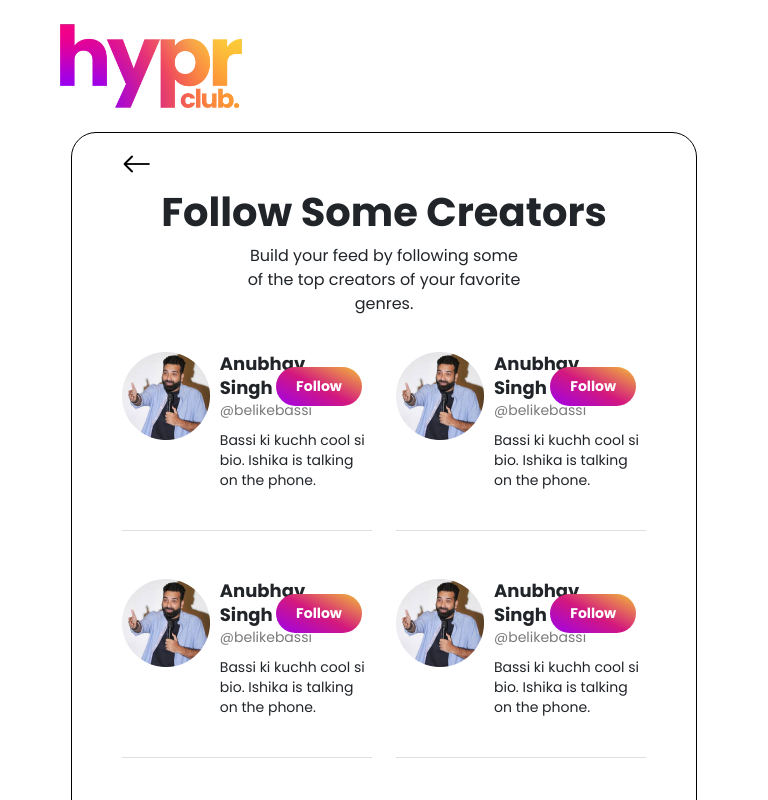
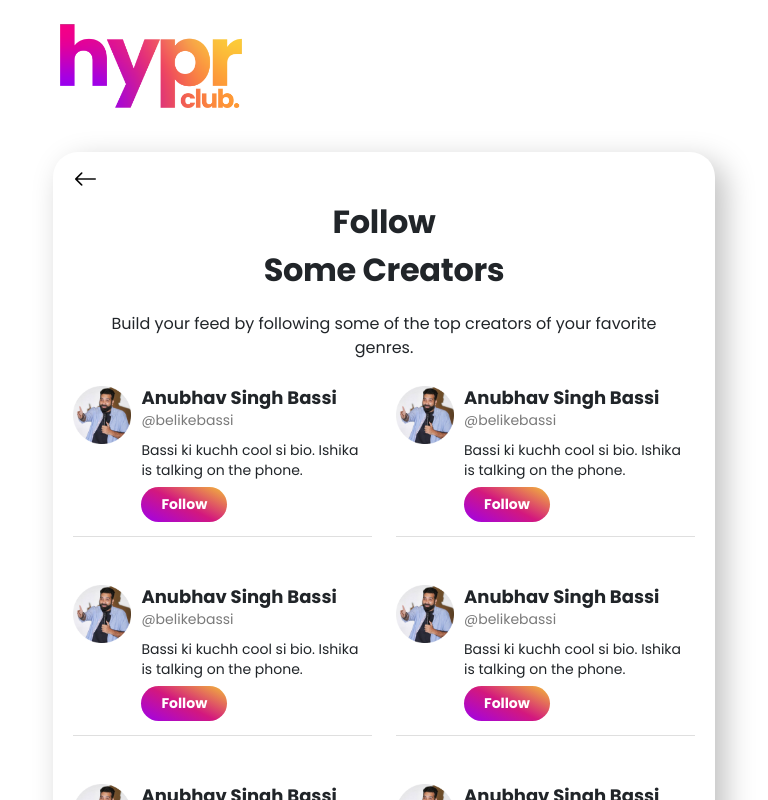
Before and after one commit to hyprclub/frontend-web, a React (Create React App) app in the folder frontend-hyprclub/: page /follow in a window 768 px wide. Shown: the top 800 px of the page. Built offline with nearby package versions, Linux system fonts and the light colour scheme.

Commit message:
fixed some css isues in follow page

```diff
--- a/frontend-hyprclub/src/components/followBtn/follow.css
+++ b/frontend-hyprclub/src/components/followBtn/follow.css
@@ -9,7 +9,7 @@
 
 .follow{
     background: linear-gradient(27deg, rgba(158,1,235,1) 0%, rgba(211,24,126,1) 49%, rgba(243,189,56,1) 100%) !important;
-    padding: 9px 20px !important;
+    padding: 7px 20px !important;
 
 }
 
@@ -26,7 +26,7 @@
     background-color: white !important;
     background-clip: padding-box;
     color: black;
-    padding: 10px;
+    padding: 6px 10px;
 }
 
 .following::before{
--- a/frontend-hyprclub/src/components/followPerson/Creater.tsx
+++ b/frontend-hyprclub/src/components/followPerson/Creater.tsx
@@ -13,12 +13,12 @@ interface creater{
 const Creater = ({imageUrl, name, username, bio}: creater) => {
     return (
         <div>
-            <div className="creater d-flex   pb-4 mb-5">
+            <div className="creater d-flex mb-5">
                 <div className="createrImgDiv">
                     <img className='createrImg' src={imageUrl} alt={name} />
                 </div>
-                <div className="nameUserNameBioAndFollowBtn d-flex flex-column">
-                    <div className="nameUserNameFollow position-relative d-flex align-items-center">
+                <div className="nameUserNameBioAndFollowBtn  position-relative d-flex flex-column">
+                    <div className="nameUserNameFollow d-flex align-items-center">
                         <div className='me-3'>
                             <h3 className="name">{name}</h3>
                             <p className='username'>@{username}</p>
--- a/frontend-hyprclub/src/components/followPerson/creater.css
+++ b/frontend-hyprclub/src/components/followPerson/creater.css
@@ -1,5 +1,7 @@
 .creater{
     border-bottom: 1px solid #DFDFDF;
+    padding-bottom: 24px;
+
 }
 
 .name, .bio, .username, .bio{
@@ -40,16 +42,45 @@
 
 
 
-@media only screen and (max-width: 600px) {
+@media only screen and (max-width: 768px) {
+
+    .creater{
+        border-bottom: 1px solid #DFDFDF;
+        padding-bottom: 40px !important;
+    }
     .createrImg{
         width: 58px;
         height: 58px;
     }
     .followbtnPlacement{
-        display: none !important;
+        /* display: none !important; */
+        bottom: -26px;
+        left: 0;
     }
 
 .followBottom{
-    display: block;
+    /* display: block; */
 }
   }
+
+  @media only screen and (min-device-width: 768px) and (max-device-width: 1200px) {
+    .followbtnPlacement{
+        /* display: none !important; */
+        bottom: -26px;
+        left: 0;
+    }
+
+    .creater{
+        border-bottom: 1px solid #DFDFDF;
+        padding-bottom: 40px !important;
+    }
+
+  }
+/*
+
+  @media only screen and (min-device-width: 992px) and (max-device-width: 1200px) {
+    .followSubtitle{
+        padding: 10px !important;
+    }
+
+  } */
--- a/frontend-hyprclub/src/index.css
+++ b/frontend-hyprclub/src/index.css
@@ -11,7 +11,7 @@ body{
 
 
 .link{
-    /* color: inherit; */
+    color: inherit;
     cursor: pointer;
 
 }
--- a/frontend-hyprclub/src/screens/FollowCreater/followCreater.css
+++ b/frontend-hyprclub/src/screens/FollowCreater/followCreater.css
@@ -13,7 +13,9 @@
 }
 
 .followCreatersCard{
-    border: 1px solid black;
+    /* border: 1px solid black; */
+    box-shadow: 10px 10px 30px rgba(0, 0, 0, 0.25);
+
     padding: 10px 50px;
     border-radius: 25px;
     width: 90%;
@@ -38,7 +40,7 @@
     font-size: 14px;
 
 }
-@media only screen and (max-width: 600px) {
+@media only screen and (max-width: 768px) {
 
     .followCreatersCard .arrowLeft{
         font-size: 24px;
@@ -55,9 +57,16 @@
         letter-spacing: -0.01em;
     }
     .followCreatersCard{
-        width: 100% !important;
+        width: 95% !important;
         margin-top: 2.5vh;
         padding: 10px 20px;
 
     }
   }
+
+  @media only screen and (min-device-width: 768px) and (max-device-width: 991px) {
+    .followSubtitle{
+        padding: 10px !important;
+    }
+
+  }
```
